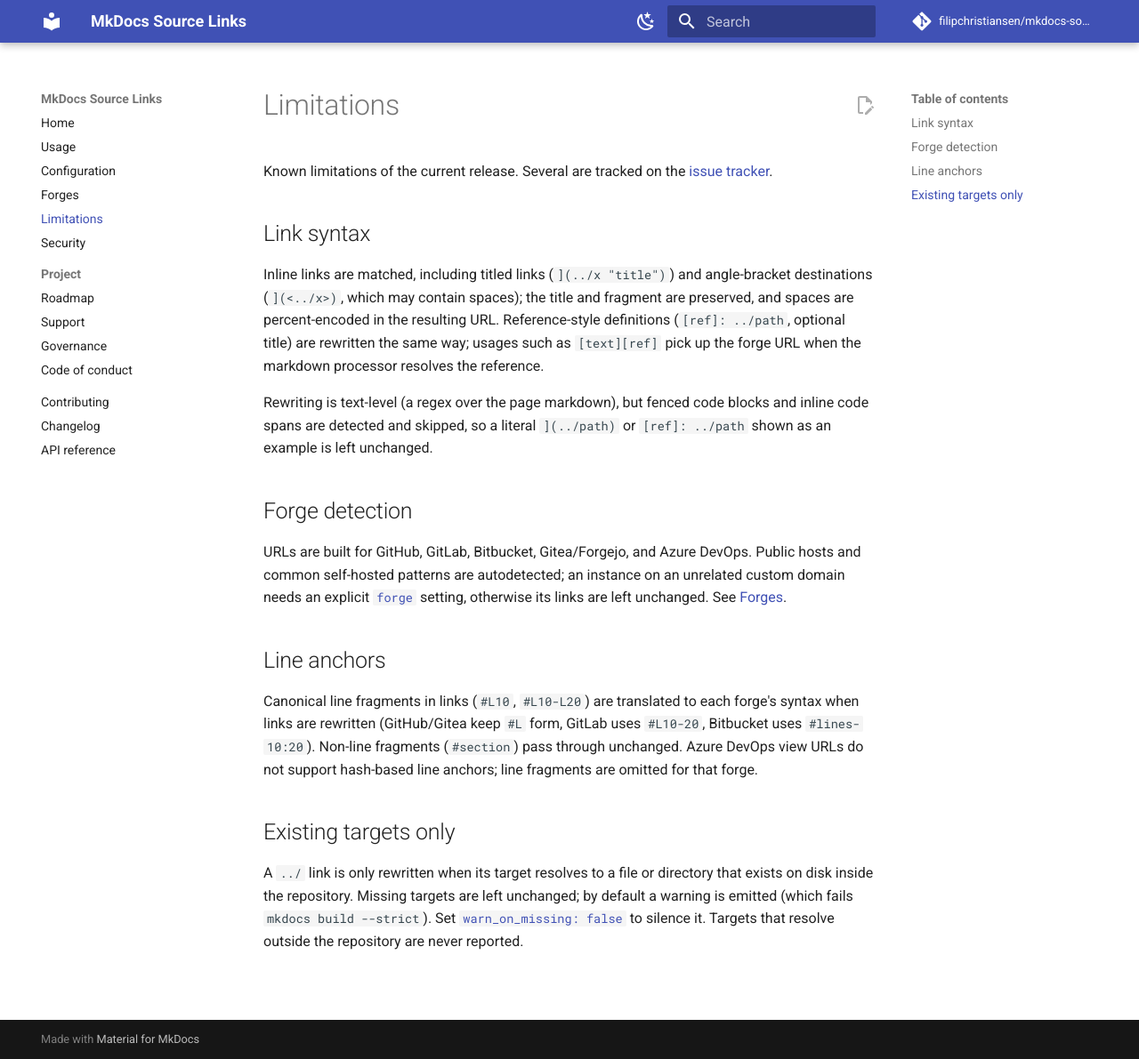
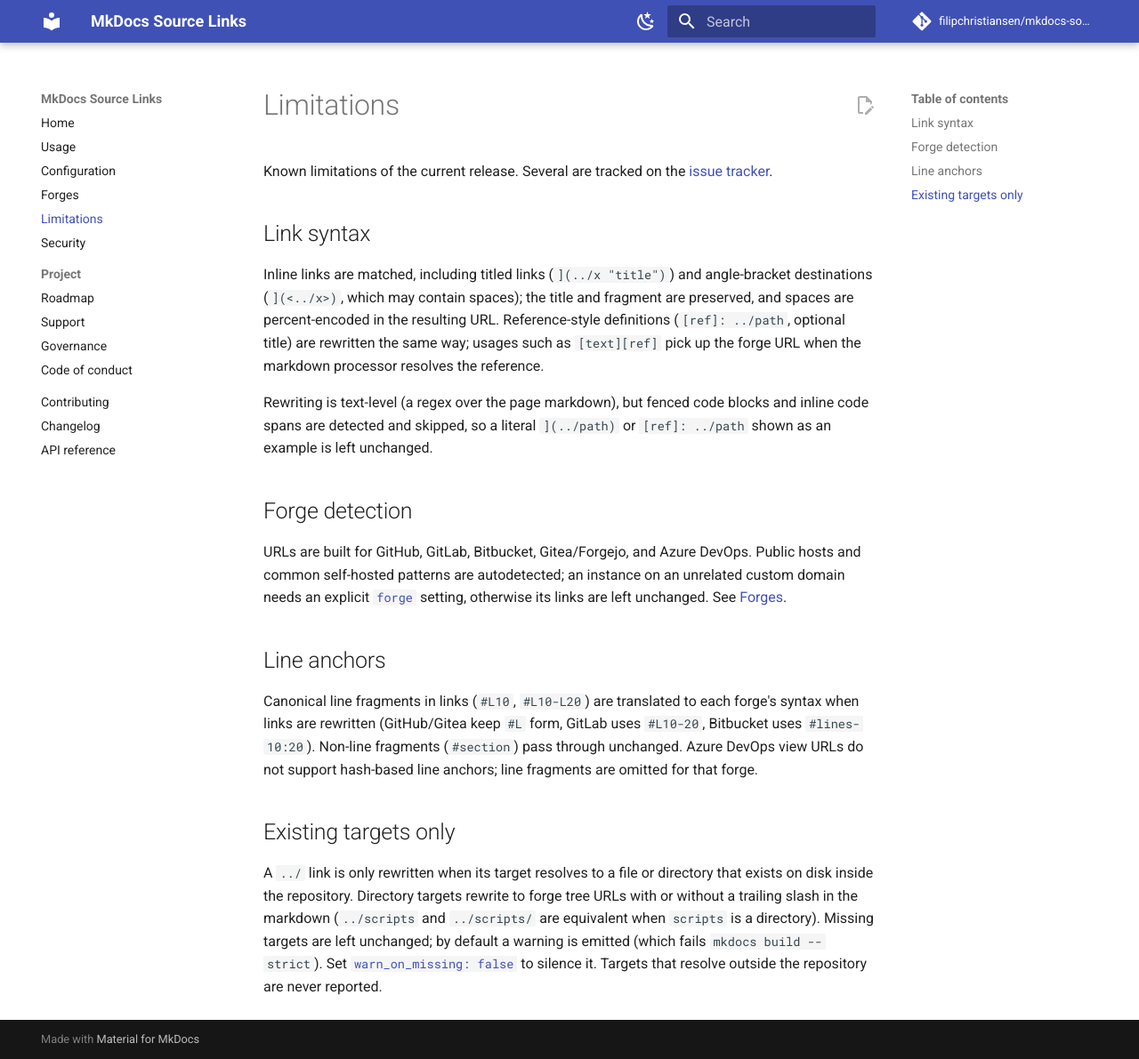
Before and after one commit to filipchristiansen/mkdocs-source-links, an MkDocs documentation site: the page built from docs/limitations.md, in a window 1280 px wide and 1191 px high. Shown: the whole window at 89% size. Built offline with MkDocs 1.6.1 and Material for MkDocs 9.7.7, drawn with Linux system fonts in a browser that asks for light colours; comment, search, counter and statistics services are not loaded.

Commit message:
test: cover directory ../ links without trailing slash (#74)
Confirm existing behavior for inline and reference-style directory
targets; document equivalence of ../dir and ../dir/ in limitations.

```diff
--- a/docs/limitations.md
+++ b/docs/limitations.md
@@ -32,6 +32,8 @@ not support hash-based line anchors; line fragments are omitted for that forge.
 ## Existing targets only
 
 A `../` link is only rewritten when its target resolves to a file or directory that exists on disk
-inside the repository. Missing targets are left unchanged; by default a warning is emitted (which
+inside the repository. Directory targets rewrite to forge tree URLs with or without a trailing slash
+in the markdown (`../scripts` and `../scripts/` are equivalent when `scripts` is a directory). Missing
+targets are left unchanged; by default a warning is emitted (which
 fails `mkdocs build --strict`). Set [`warn_on_missing: false`](configuration.md#options) to silence
 it. Targets that resolve outside the repository are never reported.
```
Also changed, not shown: docs/snippets/link_conventions_table.md (+1 -1 lines), 2 other files.
